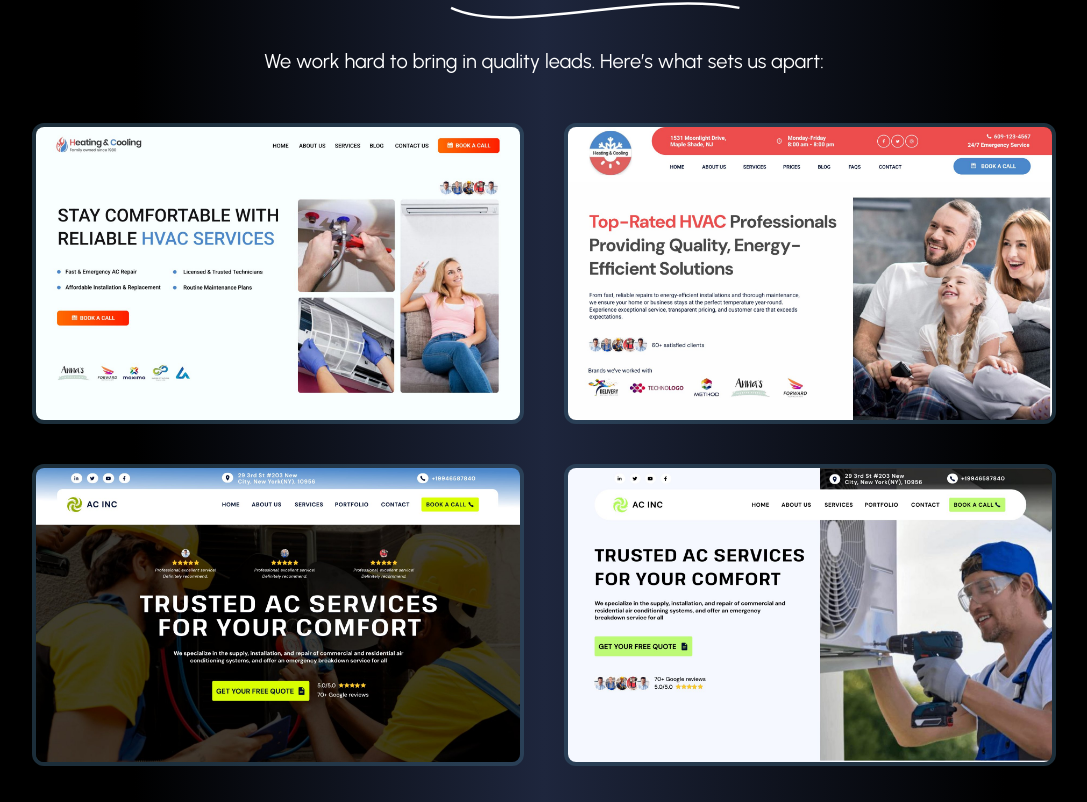
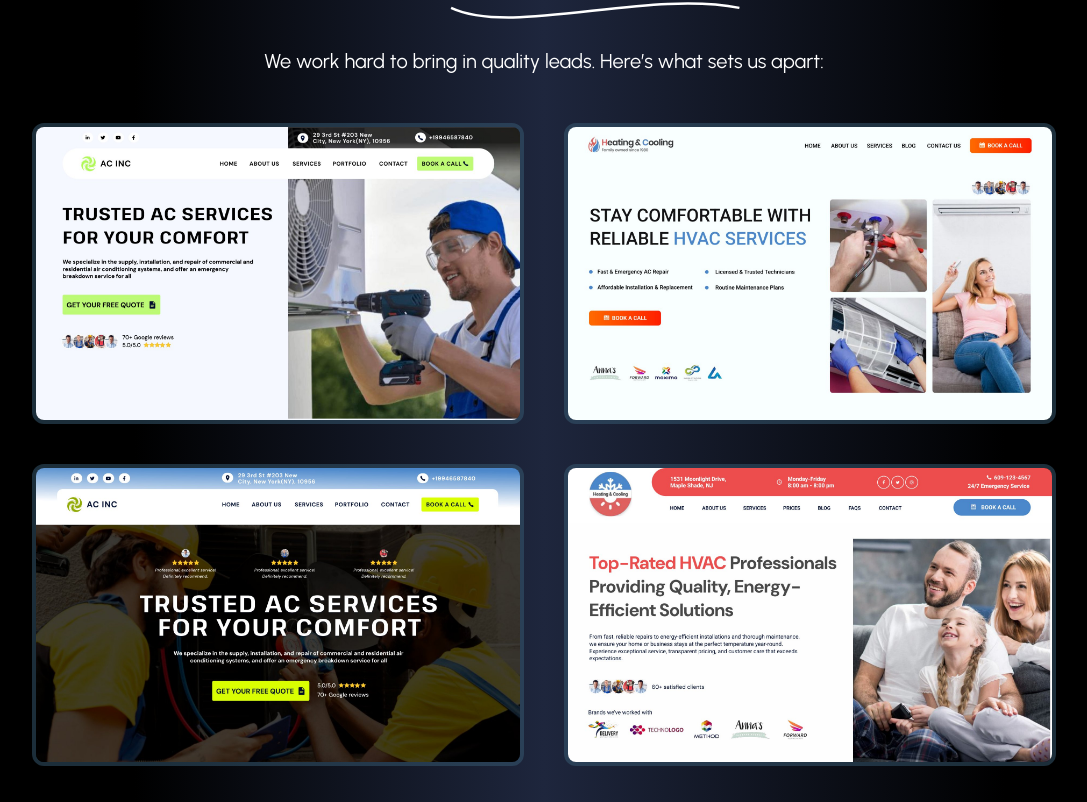
Before and after one commit to Safiyah07/webly, a React (Vite) app: page / in a window 1280 px wide. Shown: the part 1918-2720 px from the top of the page, without its empty margins (96-1183 px from the left). Built offline with nearby package versions, Linux system fonts and the light colour scheme.

Commit message:
`Fixed image imports in Home and Projects components`

```diff
--- a/src/components/Home.jsx
+++ b/src/components/Home.jsx
@@ -8,7 +8,7 @@ import {
 	IoShieldCheckmarkOutline,
 } from "react-icons/io5";
 import Stroke from "/stroke.svg";
-import Project from "/Project4.jpg";
+import Project from "/project4.jpg";
 import Button from "./../shared/Button";
 
 function Home() {
--- a/src/components/Projects.jsx
+++ b/src/components/Projects.jsx
@@ -34,14 +34,14 @@ function Projects() {
 			<div className="grid grid-cols-2 gap-10 md:grid-cols-1 sm:grid-cols-1 w-4/5 md:w-[88svw] sm:w-[88svw]">
 				<div>
 					<img
-						src={Project1}
+						src={Project4}
 						className="border-4 rounded-xl border-blueNavBg/50"
 						alt="First project preview"
 					/>
 				</div>
 				<div>
 					<img
-						src={Project2}
+						src={Project1}
 						className="border-4 rounded-xl border-blueNavBg/50"
 						alt="second project preview"
 					/>
@@ -55,7 +55,7 @@ function Projects() {
 				</div>
 				<div>
 					<img
-						src={Project4}
+						src={Project2}
 						className="border-4 rounded-xl border-blueNavBg/50"
 						alt="fourth project preview"
 					/>
```
